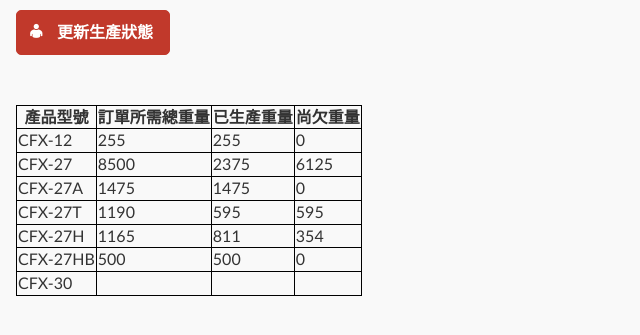
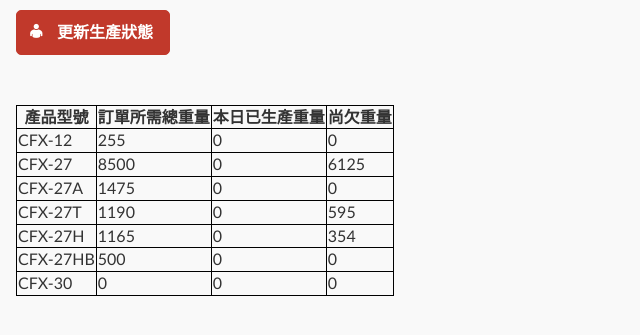
Before and after one commit to firmanwu/temc_glue, a CodeIgniter app: page /database/index.php/status/displayStatusView in a window 1280 px wide. Shown: the part 45-380 px from the top of the page, without its empty margins (0-640 px from the left). Run offline with CodeIgniter, Linux system fonts and the light colour scheme; data comes from the database, SQL or seed files in the repository.

Commit message:
Only display today's produced weight in display status.

```diff
--- a/application/controllers/Order.php
+++ b/application/controllers/Order.php
@@ -153,9 +153,26 @@ class Order extends CI_Controller {
             $queryOrder = $this->ordermodel->queryOrderExpectingRemainingWeightSumByProductIDData($row['productID']);
             $queryProduction = $this->productionmodel->queryProductionProducedWeightSumByProductIDData($row['productID']);
 
-            $listData['expectingWeight'] = $queryOrder['expectingWeight'];
-            $listData['producedWeight'] = $queryProduction['producedWeight'];
-            $listData['remainingWeight'] = $queryOrder['remainingWeight'];
+            if (isset($queryOrder['expectingWeight'])) {
+                $listData['expectingWeight'] = $queryOrder['expectingWeight'];
+            }
+            else {
+                $listData['expectingWeight'] = 0;
+            }
+
+            if (isset($queryProduction['producedWeight'])) {
+                $listData['producedWeight'] = $queryProduction['producedWeight'];
+            }
+            else {
+                $listData['producedWeight'] = 0;
+            }
+
+            if (isset($queryOrder['remainingWeight'])) {
+                $listData['remainingWeight'] = $queryOrder['remainingWeight'];
+            }
+            else {
+                $listData['remainingWeight'] = 0;
+            }
 
             // Add each array into one array
             $status[] = $listData;
--- a/application/models/Productionmodel.php
+++ b/application/models/Productionmodel.php
@@ -38,6 +38,7 @@ class Productionmodel extends CI_Model {
         $this->db->from('production');
         $this->db->join('order', 'production.order = order.orderID');
         $this->db->where('order.product', $productID);
+        $this->db->where('production.producingDate', gmdate("Y-m-d", (time() + (28800))));
         $result = $this->db->get();
 
         return $result->row_array();
--- a/application/views/displayStatusView.php
+++ b/application/views/displayStatusView.php
@@ -9,7 +9,7 @@ function queryStatus() {
         success: function(result) {
             $('#queryStatusTable').remove();
             var row = JSON.parse(result);
-            var header = ["產品型號", "訂單所需總重量", "已生產重量", "尚欠重量"];
+            var header = ["產品型號", "訂單所需總重量", "本日已生產重量", "尚欠重量"];
             var table = $(document.createElement('table'));
             table.attr('id', 'queryStatusTable');
             table.appendTo($('#queryStatusList'));
@@ -38,7 +38,6 @@ function queryStatus() {
             sortable_headers();
         }
     });
-    event.preventDefault();
 }
 queryStatus();
 
```
